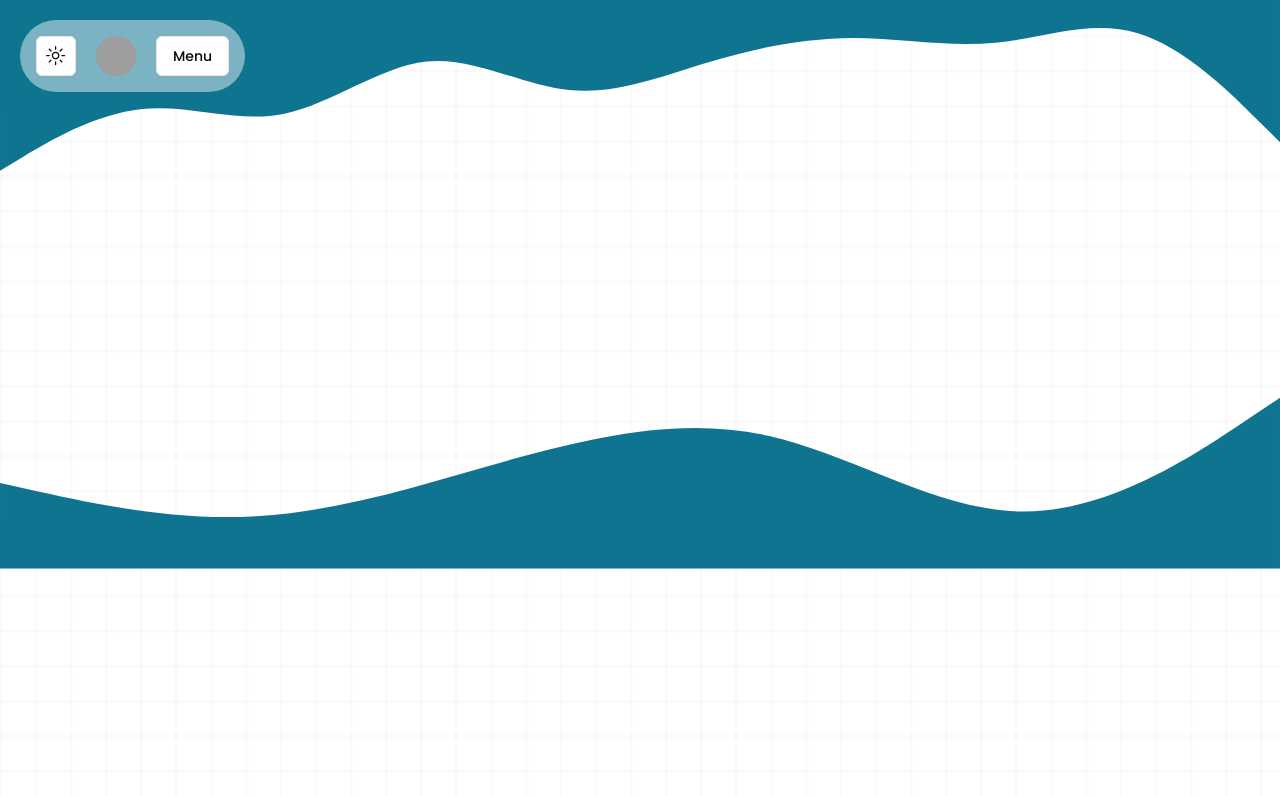
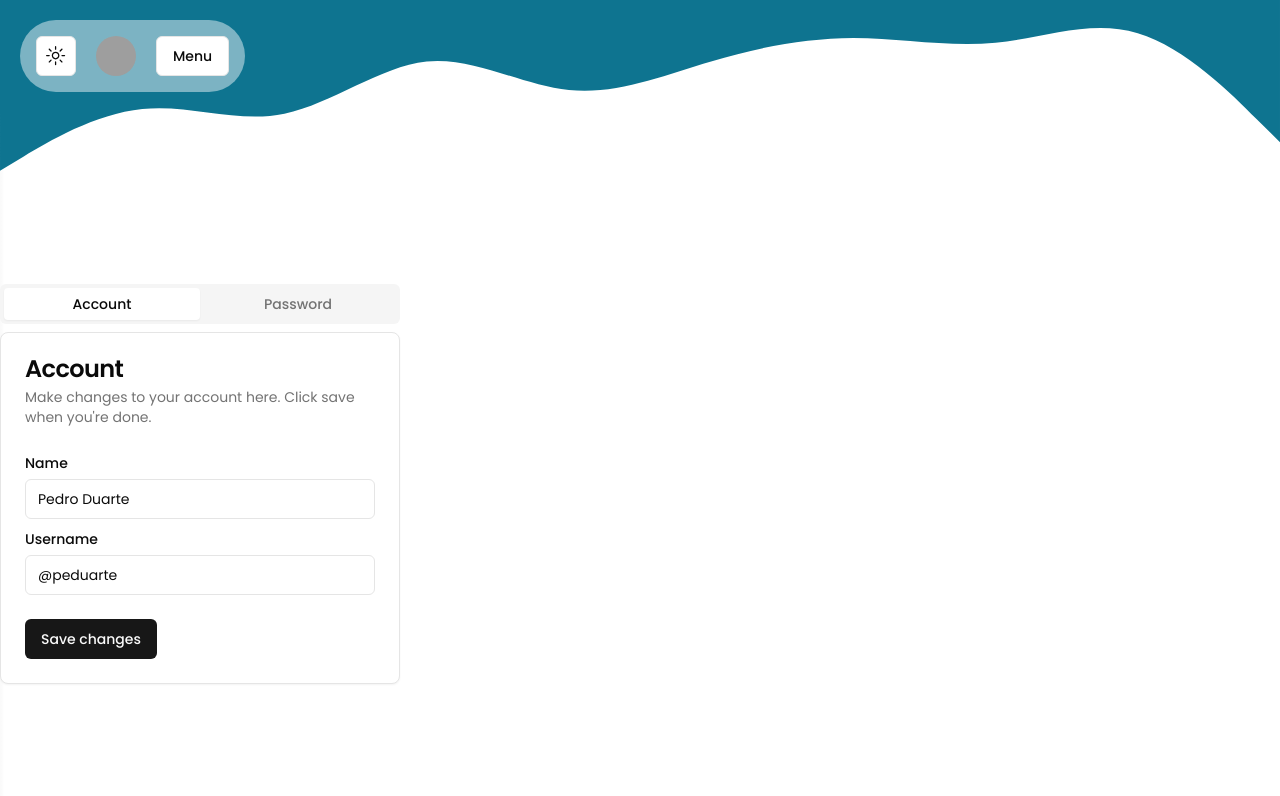
Before and after one commit to L3onardoCZ/pvd-project, a Next.js app: page /account in a window 1280 px wide. Shown: the top 796 px of the page. Built offline with nearby package versions, Linux system fonts and the light colour scheme; grey boxes are pictures that could not be loaded.

Commit message:
dashboard inited

```diff
--- a/src/app/account/page.tsx
+++ b/src/app/account/page.tsx
@@ -1,11 +1,12 @@
 import SmallHeader from "@/components/SmallHeader";
 import SmallFooter from "@/components/SmallFooter";
-
+import Dashboard from "@/components/Dashboard";
 
 export default function account(){
     return(
         <>
             <SmallHeader/>
+            <Dashboard/>
             <SmallFooter/>
         </>
     )
--- /dev/null
+++ b/src/components/AccountTab.tsx
@@ -0,0 +1,74 @@
+import { Button } from "@/components/ui/button"
+import {
+  Card,
+  CardContent,
+  CardDescription,
+  CardFooter,
+  CardHeader,
+  CardTitle,
+} from "@/components/ui/card"
+import { Input } from "@/components/ui/input"
+import { Label } from "@/components/ui/label"
+import {
+  Tabs,
+  TabsContent,
+  TabsList,
+  TabsTrigger,
+} from "@/components/ui/tabs"
+
+export default function AccountTab() {
+  return (
+    <Tabs defaultValue="account" className="w-[400px]">
+      <TabsList className="grid w-full grid-cols-2">
+        <TabsTrigger value="account">Account</TabsTrigger>
+        <TabsTrigger value="password">Password</TabsTrigger>
+      </TabsList>
+      <TabsContent value="account">
+        <Card>
+          <CardHeader>
+            <CardTitle>Account</CardTitle>
+            <CardDescription>
+              Make changes to your account here. Click save when you're done.
+            </CardDescription>
+          </CardHeader>
+          <CardContent className="space-y-2">
+            <div className="space-y-1">
+              <Label htmlFor="name">Name</Label>
+              <Input id="name" defaultValue="Pedro Duarte" />
+            </div>
+            <div className="space-y-1">
+              <Label htmlFor="username">Username</Label>
+              <Input id="username" defaultValue="@peduarte" />
+            </div>
+          </CardContent>
+          <CardFooter>
+            <Button>Save changes</Button>
+          </CardFooter>
+        </Card>
+      </TabsContent>
+      <TabsContent value="password">
+        <Card>
+          <CardHeader>
+            <CardTitle>Password</CardTitle>
+            <CardDescription>
+              Change your password here. After saving, you'll be logged out.
+            </CardDescription>
+          </CardHeader>
+          <CardContent className="space-y-2">
+            <div className="space-y-1">
+              <Label htmlFor="current">Current password</Label>
+              <Input id="current" type="password" />
+            </div>
+            <div className="space-y-1">
+              <Label htmlFor="new">New password</Label>
+              <Input id="new" type="password" />
+            </div>
+          </CardContent>
+          <CardFooter>
+            <Button>Save password</Button>
+          </CardFooter>
+        </Card>
+      </TabsContent>
+    </Tabs>
+  )
+}
--- /dev/null
+++ b/src/components/Dashboard.tsx
@@ -0,0 +1,10 @@
+import AccountTab from "./AccountTab"
+
+export default function Dashboard(){
+    return(
+        <>
+            <AccountTab/>
+
+        </>
+    )
+}
```
